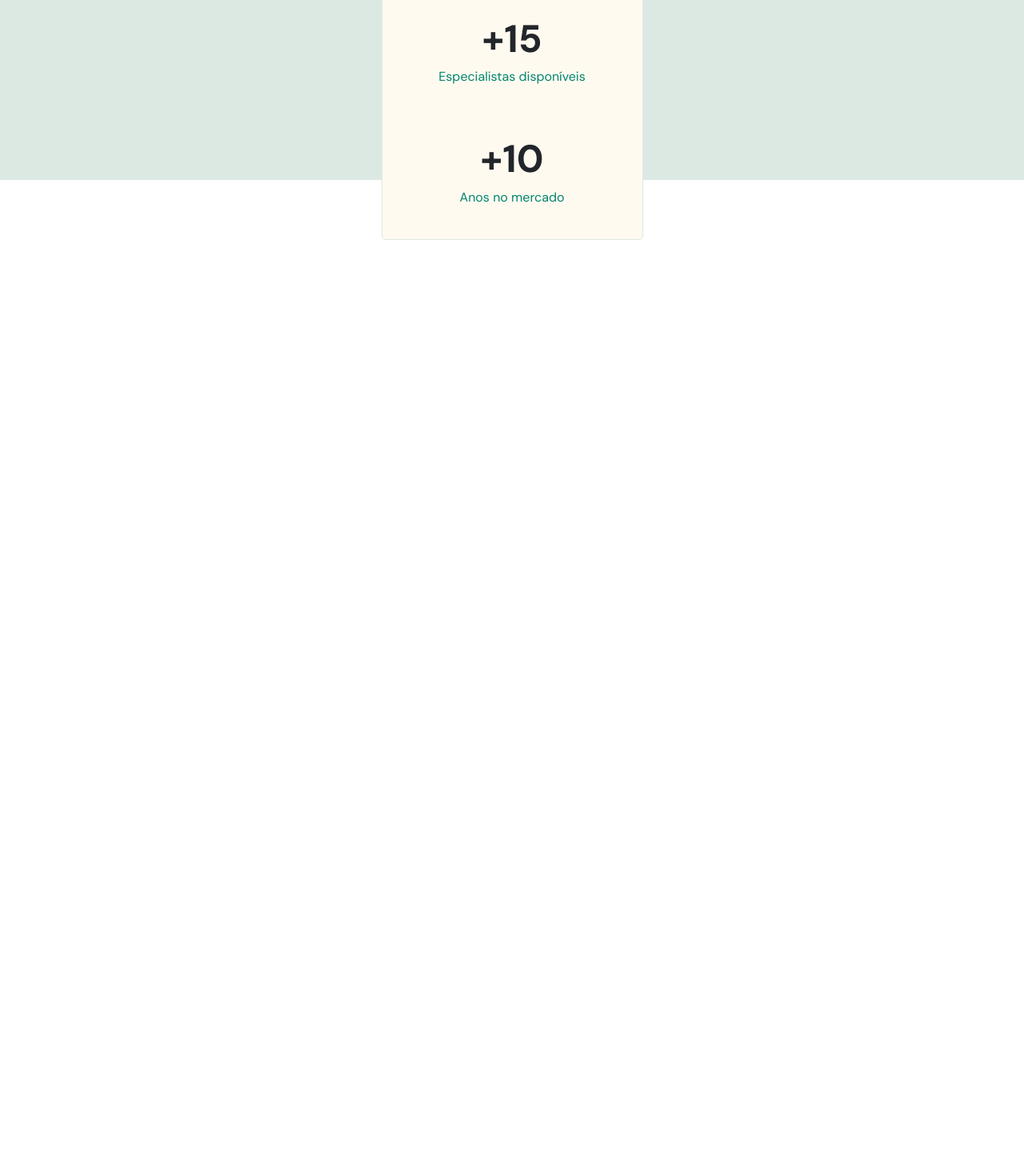
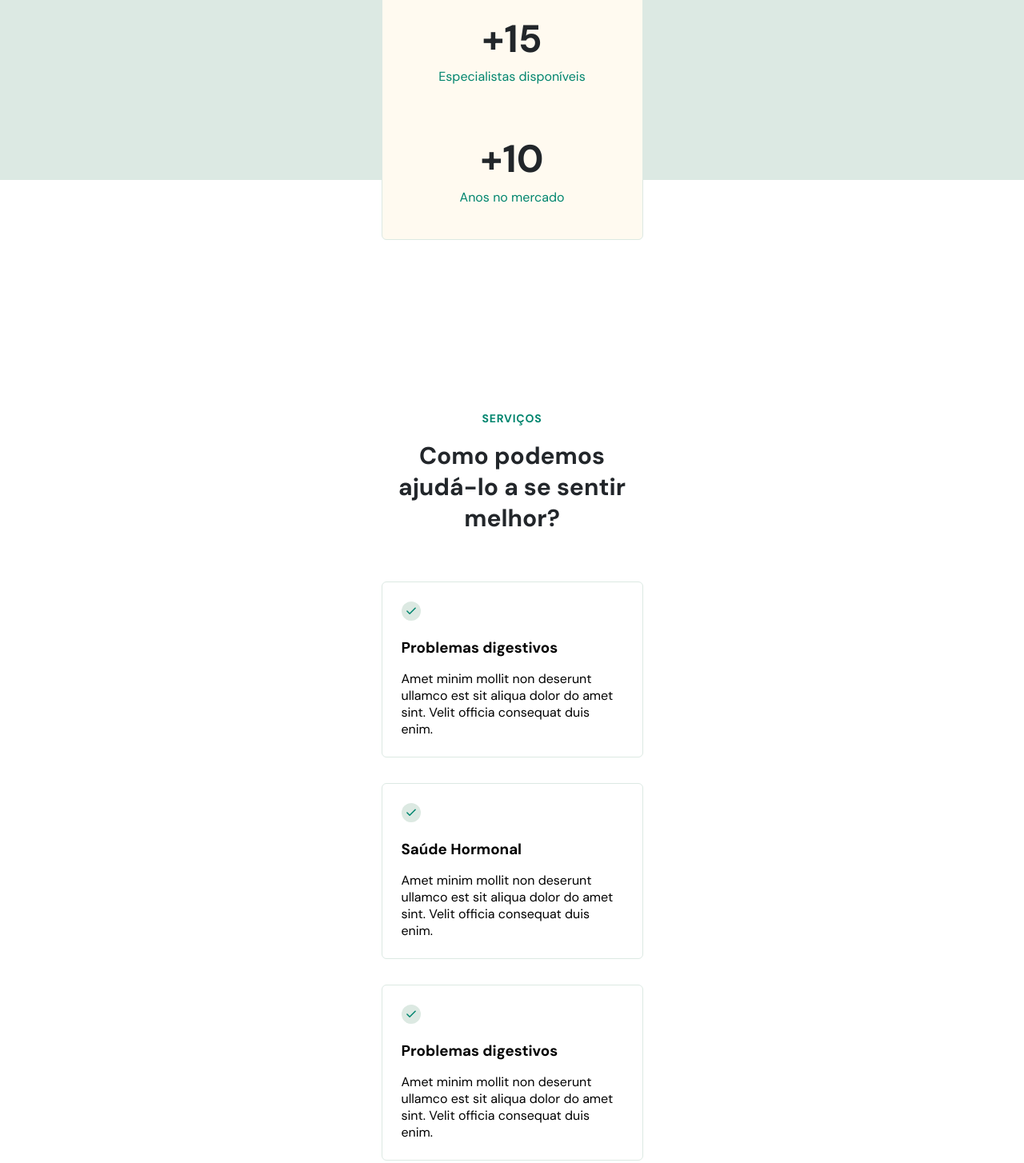
Before and after one commit to nathanfdias/Doctor-Care-Rockseat, a plain HTML site: page DoctorCare-main/index.html in a window 1280 px wide. Shown: the part 927-2381 px from the top of the page at 80% size. Before the commit the page ends 1227 px from the top, so only its background shows below. Drawn offline with Linux system fonts and the light colour scheme.

Commit message:
Day 3 First Modification

```diff
--- a/DoctorCare-main/index.html
+++ b/DoctorCare-main/index.html
@@ -35,7 +35,7 @@
                 <div class="menu">
                     <ul>
                         <li><a href="#">Inicio</a></li>
-                        <li><a href="#">Serviços</a></li>
+                        <li><a onclick="closeMenu()" href="#services">Serviços</a></li>
                         <li><a href="#">Sobre</a></li>
                     </ul>
 
@@ -127,6 +127,46 @@
             </div>
         </header>
 
+        <section id="services">
+            <div class="wrapper">
+                <header>
+                    <h4>Serviços</h4>
+                    <h2>Como podemos ajudá-lo a se sentir melhor?</h2>
+                </header>
+
+                <div class="cards">
+
+                    <div class="card">
+                        <svg width="24" height="24" viewBox="0 0 24 24" fill="none" xmlns="http://www.w3.org/2000/svg">
+                            <circle cx="12" cy="12" r="12" fill="#DCE9E2"/>
+                            <path d="M17.091 8.18188L10.091 15.1819L6.90918 12.0001" stroke="#00856F" stroke-width="1.5" stroke-linecap="round" stroke-linejoin="round"/>
+                            </svg>
+                            <h3>Problemas digestivos</h3>
+                            <p>Amet minim mollit non deserunt ullamco est sit aliqua dolor do amet sint. Velit officia consequat duis enim.</p>
+                    </div>
+
+                    <div class="card">
+                        <svg width="24" height="24" viewBox="0 0 24 24" fill="none" xmlns="http://www.w3.org/2000/svg">
+                            <circle cx="12" cy="12" r="12" fill="#DCE9E2"/>
+                            <path d="M17.091 8.18188L10.091 15.1819L6.90918 12.0001" stroke="#00856F" stroke-width="1.5" stroke-linecap="round" stroke-linejoin="round"/>
+                            </svg>
+                            <h3>Saúde Hormonal</h3>
+                            <p>Amet minim mollit non deserunt ullamco est sit aliqua dolor do amet sint. Velit officia consequat duis enim.</p>
+                    </div>
+
+                    <div class="card">
+                        <svg width="24" height="24" viewBox="0 0 24 24" fill="none" xmlns="http://www.w3.org/2000/svg">
+                            <circle cx="12" cy="12" r="12" fill="#DCE9E2"/>
+                            <path d="M17.091 8.18188L10.091 15.1819L6.90918 12.0001" stroke="#00856F" stroke-width="1.5" stroke-linecap="round" stroke-linejoin="round"/>
+                            </svg>
+                            <h3>Problemas digestivos</h3>
+                            <p>Amet minim mollit non deserunt ullamco est sit aliqua dolor do amet sint. Velit officia consequat duis enim.</p>
+                    </div>
+
+                </div>
+            </div>
+        </section>
+
         <script src="./main.js"></script>
 
     </body>
--- a/DoctorCare-main/style.css
+++ b/DoctorCare-main/style.css
@@ -15,10 +15,16 @@
     --brand-beige: hsl(39, 100%, 97%);
     --brand-light: hsl(148, 23%, 89%);
 
+    --bg-light: background: hsl(180, 14%, 97%);
+
 
     font-size: 62.5%; /* 1rem = 10px */
 
     --nav-height: 7.2rem;
+}
+
+html {
+    scroll-behavior: smooth;
 }
 
 html,
@@ -34,6 +40,8 @@ body {
     text-align: center;
 
     overflow: overlay;
+
+    background-color: var(--bg-light);
 }
 
 .wrapper {
@@ -44,6 +52,10 @@ body {
 
 ul{
     list-style: none;
+}
+
+section{
+    padding-block: 10rem;
 }
 
 /*=== HEADER ===*/
@@ -289,3 +301,41 @@ body.menu-expanded .logo path{
 body.menu-expanded button path {
     stroke: white;
 }
+
+/*===============Services============*/
+
+#services header h4 {
+    font-size: 1.4rem;
+    line-height: 150%;
+    letter-spacing: 0.08rem;
+    text-transform: uppercase;
+    color: var(--primary-color);
+
+    margin-bottom: 1.6rem;
+}
+
+#services header h2 {
+    font-size: 3rem;
+    line-height: 3.9rem;
+
+    color: var(--head-line);
+    margin-bottom: 6rem;
+}
+
+#services .cards{
+    display: flex;
+    flex-direction: column;
+    gap: 3.2rem;
+}
+
+#services .card{
+    padding: 2.4rem;
+    text-align: left;
+    background: white;
+    border: 1px solid var(--brand-light);
+    border-radius: .6rem;
+}
+
+#services .card h3 {
+    margin-block: 1.6rem;
+}
```
